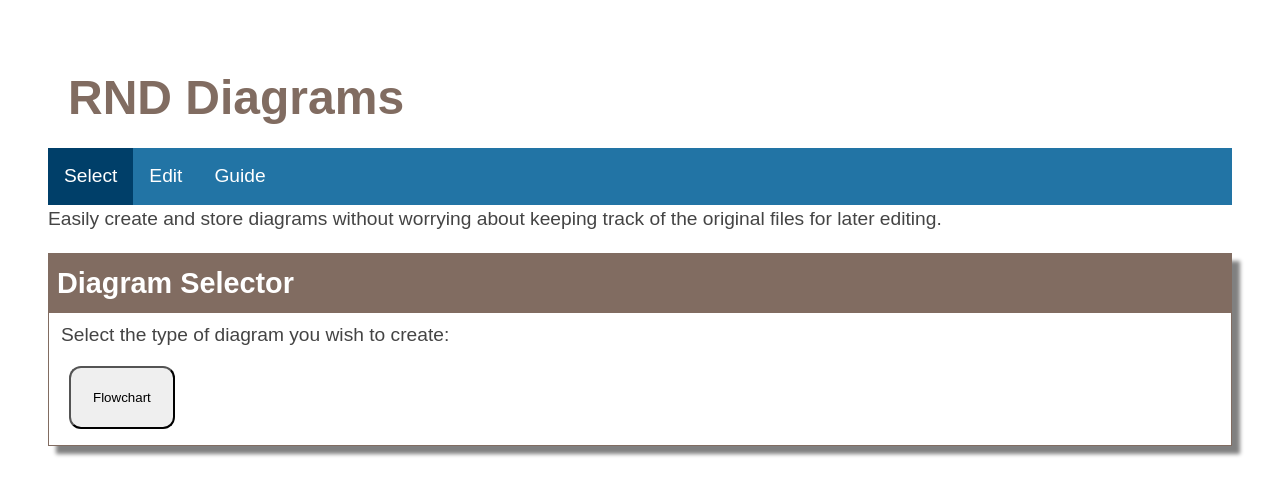
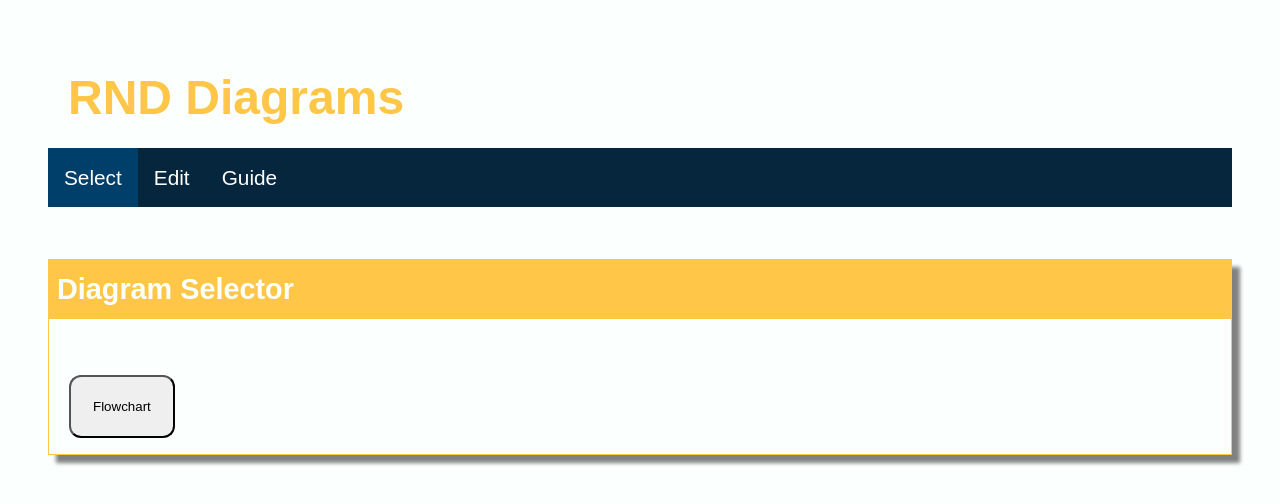
Before and after one commit to elusive/diagrammable, a React (Create React App) app: page /select in a window 1280 px wide. Shown: the top 504 px of the page. Built offline with nearby package versions, Linux system fonts and the light colour scheme.

Commit message:
Update to new colors.

```diff
--- a/src/context/GlobalContext.js
+++ b/src/context/GlobalContext.js
@@ -48,6 +48,13 @@ export const GlobalContextProvider = ({ children }) => {
        });
     };
 
+    const loadExample = (newType) => {
+       dispatch({
+           type: ActionType.LOAD_EXAMPLE,
+           payload: newType,
+       });
+    }
+
     console.log(`state.code = ${state.code}`);
     return (
         <GlobalContext.Provider
@@ -57,7 +64,8 @@ export const GlobalContextProvider = ({ children }) => {
                 type: state.type,
                 setCode,
                 setConfig,
-                setType
+                setType,
+                loadExample,
             }}>
             {children}
         </GlobalContext.Provider>
--- a/src/context/enumerations.js
+++ b/src/context/enumerations.js
@@ -18,4 +18,5 @@ export const DiagramType = Object.freeze({
 export const ActionType = Object.freeze({
     UPDATE_CODE: enumValue('UPDATE_CODE'),
     UPDATE_CONFIG: enumValue('UPDATE_CONFIG'),
+    LOAD_EXAMPLE: enumValue('LOAD_EXAMPLE'),
 });
--- a/src/index.css
+++ b/src/index.css
@@ -23,15 +23,16 @@
 
 /*	theme vars */
 .theme-default {
-    --back: #ffffff;
-    --back-light: 'AliceBlue';
-    --prime: #2274a5;
+    --back: radial-gradient(#40404b, #111118) rgba(34,34,40,0.94);
+    --back-light: #fbfffe;
+    --prime: #06263d;
     --prime-dark: #003f69;
-    --second: #816c61;
-    --flash: #e7dfc6;
+    --second: #ffc648;
+    --flash: #f05353;
     --flash-dark: #a19c8a;
     --heading: var(--second);
     --text: #444;
+    --text-light: #fbfffe;
     --sidebar-text: rgba(255, 255, 255, 0.75);
     --border-w: 0.3rem; /* border-width  */
     --border-r: 0.4rem; /* border-radius */
@@ -41,7 +42,7 @@
     font-family: 'Overpass';
     font-style: normal;
     font-weight: 300;
-    src: local('Overpass Light '), local('Overpass-Light'),
+    src: local('Overpass Light'), local('Overpass-Light'),
         url('https://fonts.googleapis.com/css2?family=Overpass:wght@300&display=swap');
 }
 
@@ -49,8 +50,8 @@
     font-family: 'Overpass';
     font-style: normal;
     font-weight: 600;
-    src: local('Overpass Bold '), local('Overpass-Bold'),
-        url('https://fonts.googleapis.com/css2?family=Overpass:wght@300;600&display=swap');
+    src: local('Overpass'), local('Overpass'),
+        url('https://fonts.googleapis.com/css2?family=Overpass:wght@600&display=swap');
 }
 
 @font-face {
@@ -69,7 +70,7 @@ body {
 /*	typography variables */
 .typo-default {
     --code-fs: 1.1rem;
-    --h6: 1.2rem;
+    --h6: 1.3rem;
     --h5: 1.4rem;
     --h4: 1.8rem; /* default font-size */
     --h3: 2.6rem;
@@ -88,11 +89,9 @@ body {
 body {
     margin: var(--margin);
     font: 300 var(--h6) / var(--lh) var(--font);
-    background-color: var(--back-light);
-    color: var(--text);
-
-    /* default spacing of Overpass is a bit too airy */
-    /* letter-spacing: -.013em; */
+    background: var(--back-light);
+    color: var(--text-light);
+    height: 100vh;
 }
 
 h1,
@@ -171,29 +170,26 @@ pre code {
 }
 
 .preview-container {
-    margin: 20px;
+    margin: 10px;
     flex-grow: 1;
     flex-basis: 0;
     display: flex;
     flex-direction: column;
-    padding: 1.0rem;
+    padding: 1.5rem;
     align-items: center;
 }
-.preview-container.collapsed {
+.editor-container.collapsed {
     flex-grow: 0;
 }
 
 .editor-container {
+    margin: 0px;
     flex-grow: 1;
     flex-basis: 0;
     display: flex;
     flex-direction: column;
-    padding: 0.5rem;
+    padding: 0rem 1rem 1rem 1rem;
     background-color: hsl(225, 6%, 25%);
-}
-
-.editor-container.collapsed {
-    flex-grow: 0;
 }
 
 .editor-container.collapsed .CodeMirror-scroll {
@@ -205,7 +201,7 @@ pre code {
     margin-left: 0.5rem;
     background: none;
     border: none;
-    color: white;
+    color: var(--prime);
     cursor: pointer;
 }
 
@@ -215,7 +211,5 @@ pre code {
 
 .code-mirror-wrapper {
     flex-grow: 1;
-    border-bottom-right-radius: 0.5rem;
-    border-bottom-left-radius: 0.5rem;
     overflow: hidden;
 }
--- a/src/views/edit/diagram-editor.jsx
+++ b/src/views/edit/diagram-editor.jsx
@@ -7,7 +7,7 @@ import 'codemirror/mode/css/css';
 import { Controlled as ControlledEditor } from 'react-codemirror2';
 import { FontAwesomeIcon } from '@fortawesome/react-fontawesome';
 import { faCompressAlt, faExpandAlt } from '@fortawesome/free-solid-svg-icons';
-import { EditorContainer } from './styled';
+import { EditorContainer, EditCardDisplayName } from './styled';
 
 const DiagramEditor = (props) => {
     const {
@@ -24,13 +24,14 @@ const DiagramEditor = (props) => {
 
     return (
         <EditorContainer className={`editor-container ${open ? '' : 'collapsed'}`}>
-            <div className="editor-title">{displayName}
+            <EditCardDisplayName>
+                {displayName}
                 <button type="button"
                     className="expand-collapse-btn"
                     onClick={() => setOpen(prevOpen => !prevOpen)}>
                     <FontAwesomeIcon icon={open ? faCompressAlt : faExpandAlt} />
                 </button>
-            </div>
+            </EditCardDisplayName>
             <ControlledEditor
                 onBeforeChange={handleChange}
                 value={value}
--- a/src/views/edit/styled.js
+++ b/src/views/edit/styled.js
@@ -10,12 +10,13 @@ import {motion} from 'framer-motion';
 export const EditorContainer = styled(motion.div)`
     min-width: 500px;
     height: 700px;
+    background: var(--back-light);
 `;
 
 export const EditCardTitle = styled.h4`
     margin: 0;
     padding: 8px;
-    background: var(--second);
+    background: var(--prime);
     color: var(--back);
     display: flex;
     justify-content: space-between;
@@ -23,11 +24,20 @@ export const EditCardTitle = styled.h4`
     padding: 0.5rem 0.5rem 0.5rem 1rem;
 `;
 
+export const EditCardDisplayName = styled.h5`
+    margin: 0;
+    padding: 0;
+    text-align: right;
+    margin-right: 8px;
+    color: var(--text);
+`;
+
 export const EditingCard = styled(motion.div)`
     flex: auto;
     max-width: 600px;
+    height: 60vh;
     margin-right: 20px;
-    border: 1px solid var(--second);
+    border: 1px solid var(--prime);
     padding: 0;
     box-shadow: 8px 8px 4px grey;
     animate: {{ scale: [1,1,2,2,3,2,1,1]}};
@@ -40,7 +50,7 @@ export const EditingCard = styled(motion.div)`
 export const PreviewCardTitle = styled.h4`
     margin: 0;
     padding: 8px;
-    background: var(--second);
+    background: var(--prime);
     color: var(--back);
     display: flex;
     justify-content: space-between;
@@ -49,10 +59,11 @@ export const PreviewCardTitle = styled.h4`
 `;
 
 export const PreviewCard = styled(motion.div)`
-    border: 1px solid var(--second);
+    border: 1px solid var(--prime);
     padding: 0;
     min-width: 550px;
-    height: 700px;
+    background: var(--back-light);
+    height: 60vh;
     box-shadow: 8px 8px 4px grey;
     animate: {{ scale: [1,1,2,2,3,2,1,1]}};
     transition: { duration: 20 };
```
